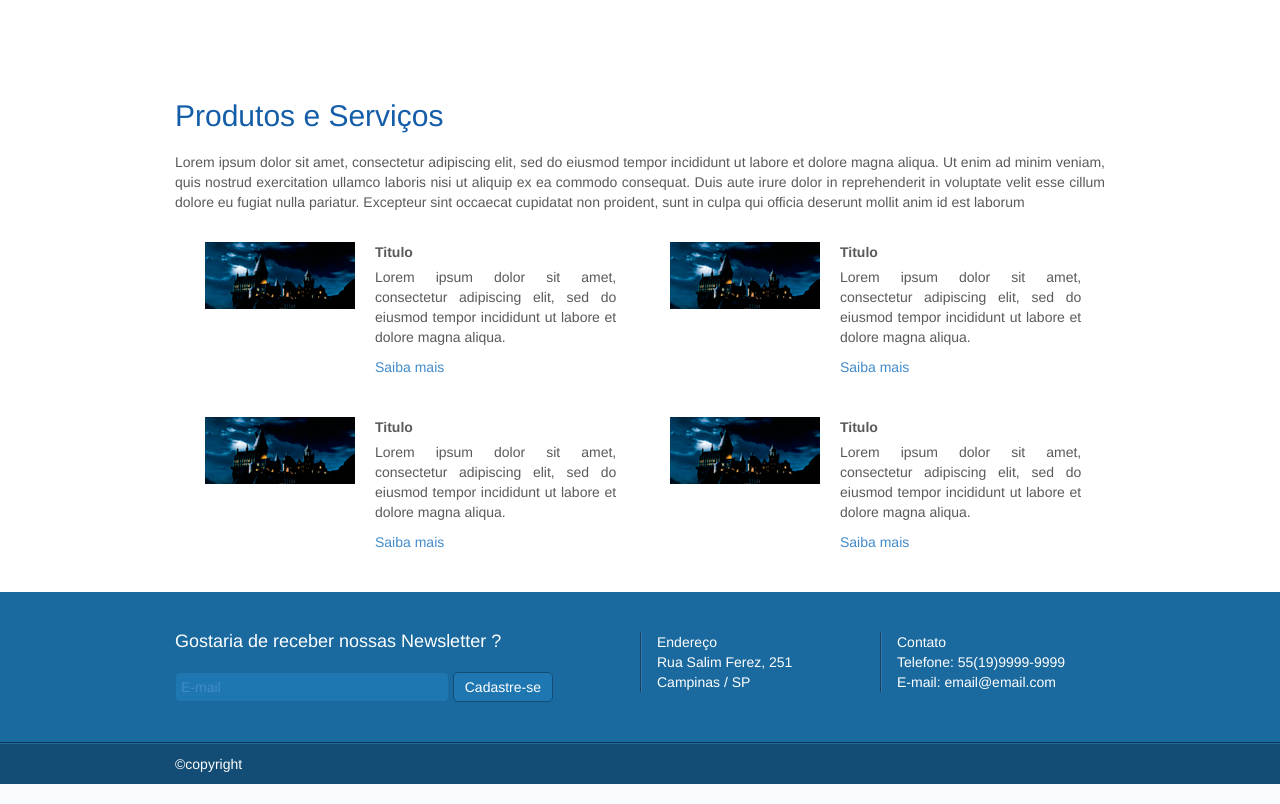
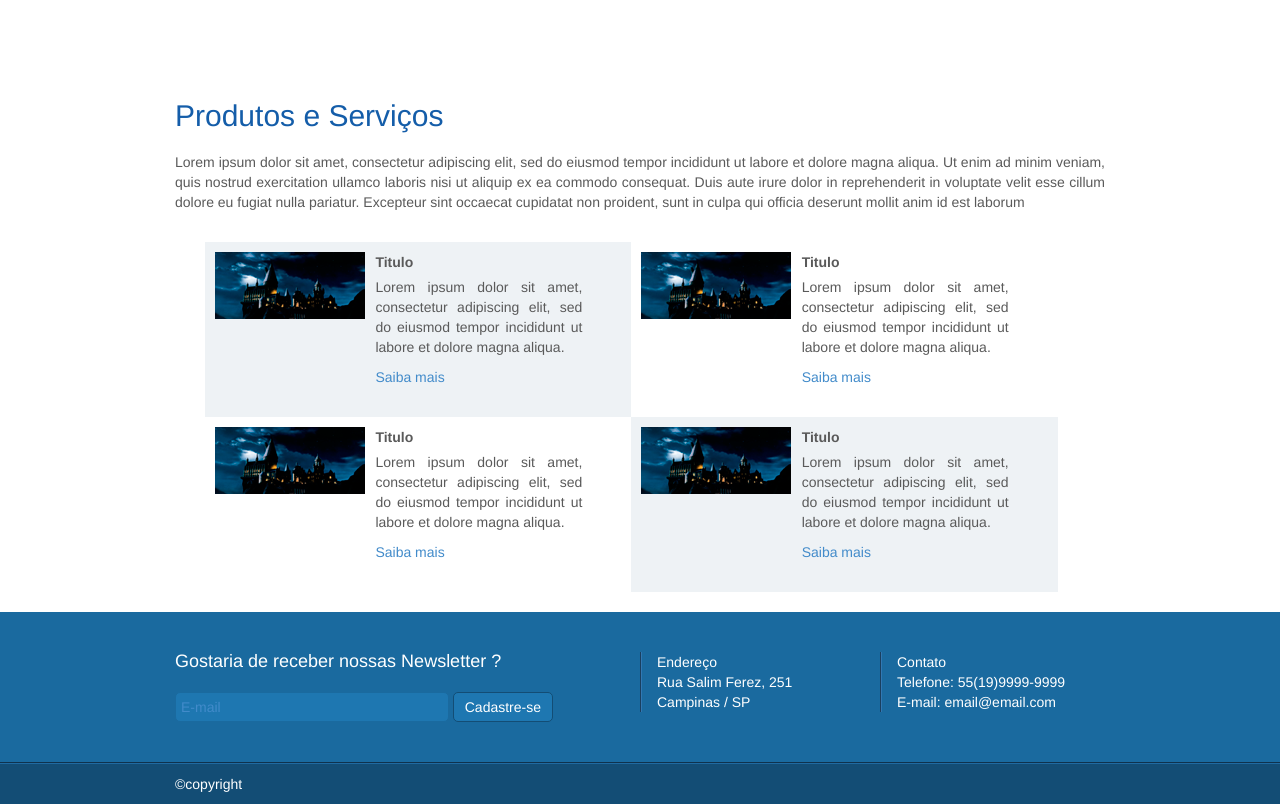
Before and after one commit to hugohiroshi/www.workg.com.br, a CakePHP app: template app/View/ProdutosServicos/index.ctp in a window 1280 px wide. Shown: the part 51-855 px from the top of the page. Run offline with PHP 8.4 and a stand-in for CakePHP, Linux system fonts and the light colour scheme; the template is opened without the code that fills it, so the values that code supplies are empty; some libraries are stand-ins or nearby versions.

Commit message:
Commit #26
Correção da estrutura do site

```diff
--- a/app/View/ProdutosServicos/index.ctp
+++ b/app/View/ProdutosServicos/index.ctp
@@ -11,8 +11,8 @@
                 occaecat cupidatat non proident, sunt in culpa qui officia deserunt
                 mollit anim id est laborum</p>
         </div>
-        <div class="produtos col-md-12">
-            <div class="separa_produto col-md-6">
+        <div class="produtos col-md-11">
+            <div class="separa_produto col-md-6 separa_produto-bg">
                 <div class="img_produto col-md-4">
                     <img src="../img/teste.png" />
                 </div>
@@ -39,7 +39,7 @@
             </div>
         </div>
 
-        <div class="produtos col-md-12">
+        <div class="produtos espaco_final col-md-11">
             <div class="separa_produto col-md-6">
                 <div class="img_produto col-md-4">
                     <img src="../img/teste.png" />
@@ -54,7 +54,7 @@
             </div>
 
 
-            <div class="separa_produto col-md-6">
+            <div class="separa_produto col-md-6 separa_produto-bg">
                 <div class="img_produto col-md-4">
                     <img src="../img/teste.png" />
                 </div>
--- a/app/webroot/css/workg-style.css
+++ b/app/webroot/css/workg-style.css
@@ -368,7 +368,7 @@
 .msg_enviada {
     margin-top: 150px;
     font-size: 15px;
-    color: #428bca;
+    color: #121CCA;
     font-weight: bold;
     margin-left: 20%;
     margin-bottom: -120px;
@@ -396,6 +396,7 @@
 
 .prod_servicos .content_produto{
     margin-bottom: 10px;
+    margin-left: 10px;
 }
 
 .prod_servicos .produtos{
@@ -405,13 +406,20 @@
 }
 
 .prod_servicos .produtos .separa_produto{
-    padding: 0px;
+    padding: 10px;
     text-align: justify;
-    margin-bottom: 20px;
 }
 .prod_servicos .produtos .separa_produto .img_produto{
     padding: 0px;
     text-align: justify;
+}
+
+.prod_servicos .produtos .separa_produto-bg{
+    background: #eef2f5;
+}
+
+.prod_servicos .espaco_final{
+    margin-bottom: 20px;
 }
 
 /* TERMINA PAGINA PRODUTOS E SERVIÇOS */
```
